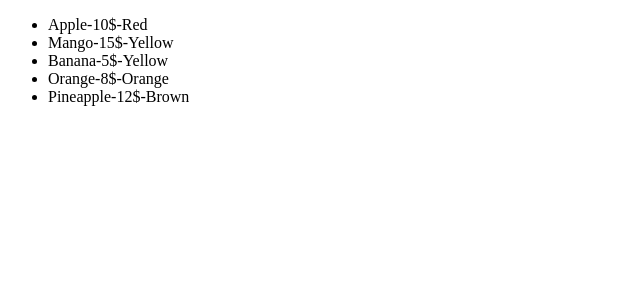
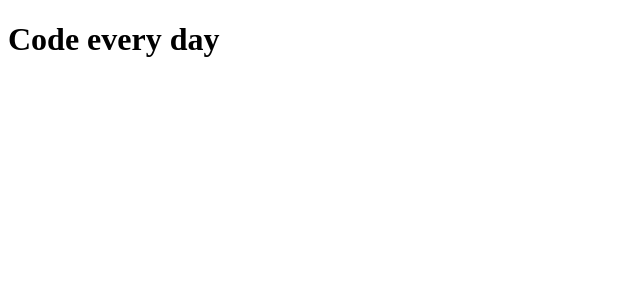
Before and after one commit to Leshan21/react-vite, a React (Vite) app in the folder reactPro/: page / in a window 1280 px wide. Shown: the top 300 px of the page, without its empty margins (0-640 px from the left). Built offline with nearby package versions, Linux system fonts and the light colour scheme.

Commit message:
conditional rendaring

```diff
--- a/reactPro/src/App.jsx
+++ b/reactPro/src/App.jsx
@@ -1,10 +1,11 @@
 import Hello from "./components/Hello";
 import Fruits from "./components/Fruits";
+import ConditionalComponents from "./components/ConditionalComponents";
 function App() {
 
   return (
     <>
-     <Fruits/>
+     <ConditionalComponents/>
     </>
   );
 }
--- /dev/null
+++ b/reactPro/src/components/Code.jsx
@@ -0,0 +1,11 @@
+import React from 'react'
+
+const Code = () => {
+  return (
+    <div>
+        <h1>Code every day</h1>
+    </div>
+  )
+}
+
+export default Code
--- /dev/null
+++ b/reactPro/src/components/ConditionalComponents.jsx
@@ -0,0 +1,12 @@
+import Welcome from "./Welcome";
+import Code from "./Code";
+const ConditionalComponents = () => {
+  const display = false;
+  if (display) {
+    return <Welcome />;
+  } else {
+    return <Code />;
+  }
+};
+
+export default ConditionalComponents;
--- /dev/null
+++ b/reactPro/src/components/Welcome.jsx
@@ -0,0 +1,11 @@
+import React from "react";
+
+const Welcome = () => {
+  return (
+    <div>
+      <h1>welcome to the code</h1>
+    </div>
+  );
+};
+
+export default Welcome;
```
